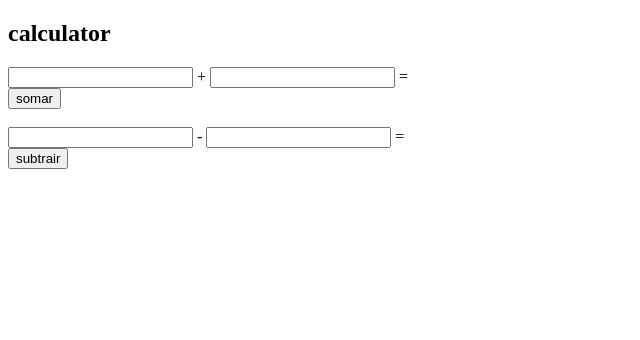
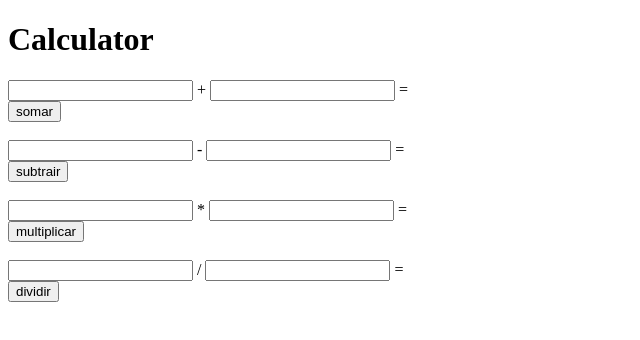
Before and after one commit to samuguima/calculator, a plain HTML site: page index.html in a window 1280 px wide. Shown: the whole page, without its empty margins (0-640 px from the left). Drawn offline with Linux system fonts and the light colour scheme.

Commit message:
Versão 1.0

```diff
--- a/index.html
+++ b/index.html
@@ -7,7 +7,7 @@
     <title>calculator</title>
 </head>
 <body>
-    <H2>calculator</H2>
+    <h1>Calculator</h1>
         <input type="text" id="vlrSoma1">
         +
         <input type="text" id="vlrSoma2">
@@ -21,6 +21,7 @@
 
     <br>
     <br>
+
         <input type="text" id="vlrSub1">
         -
         <input type="text" id="vlrSub2">
@@ -32,7 +33,33 @@
             document.getElementById('vlrSub2').value)">
             subtrair</button>
 
+    <br>
+    <br>
 
+        <input type="text" id="vlrMult1">
+        *
+        <input type="text" id="vlrMult2">
+        =
+        <div id="resultMult"></div>
+
+        <button
+            onclick="mult(document.getElementById('vlrMult1').value,
+            document.getElementById('vlrMult2').value)">
+            multiplicar</button>
+
+    <br>
+    <br>
+
+        <input type="text" id="vlrDiv1">
+        /
+        <input type="text" id="vlrDiv2">
+        =
+        <div id="resultDiv"></div>
+
+        <button
+            onclick="div(document.getElementById('vlrDiv1').value,
+            document.getElementById('vlrDiv2').value)">
+            dividir</button>
 
 
 </body>
--- a/script.js
+++ b/script.js
@@ -9,5 +9,15 @@ function sub(a, b){
     document.getElementById("resultSub").innerHTML=valor;
 }
 
+function mult(a, b){
+    valor= parseInt(a) * parseInt(b);
+    document.getElementById("resultMult").innerHTML=valor;
+}
+
+function div(a, b){
+    valor= parseInt(a) / parseInt(b);
+    document.getElementById("resultDiv").innerHTML=valor;
+}
+
 texto = "Bem vindo ao Calculator";
 alert(texto);
```
Lines whose indentation alone changed are shown as unchanged.
